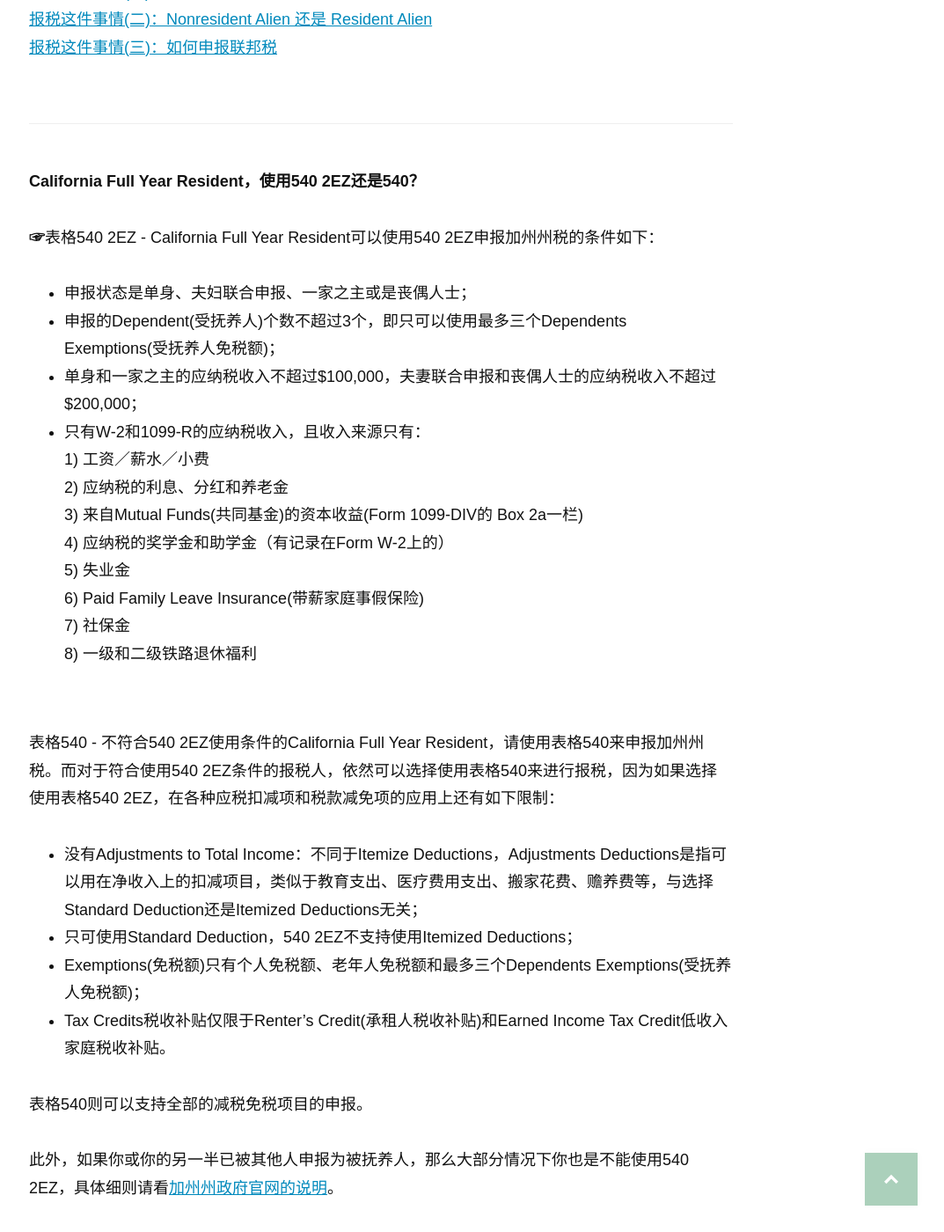
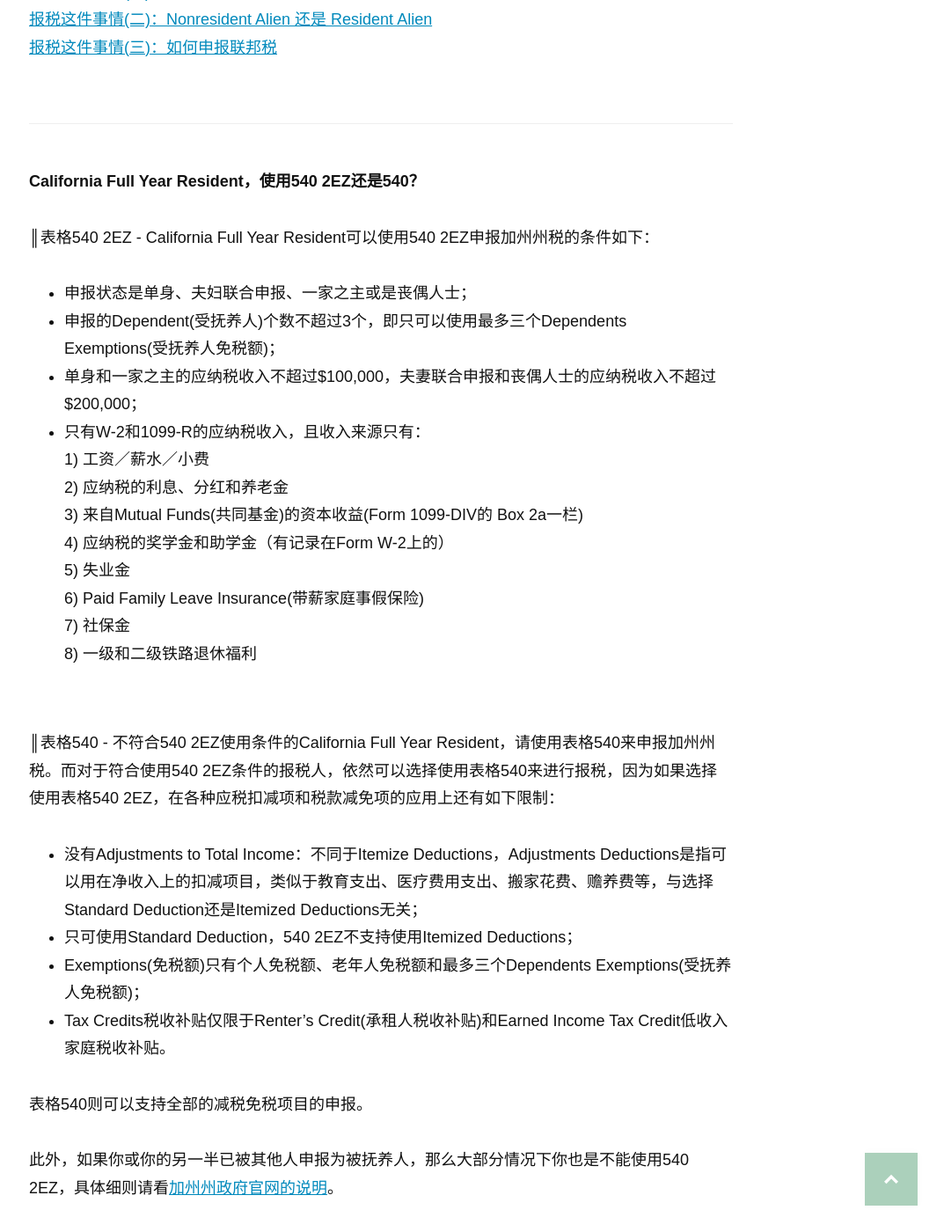
Before and after one commit to wolfwifee/wolfwifee.github.com, a Jekyll site: the page built from _posts/2016-03-20-how-to-file-a-state-tax-return.md, in a window 1280 px wide and 1400 px high, scrolled down 1032 px. Shown: the whole window at 88% size, without its empty margins (207-1280 px from the left). Built offline with Jekyll 4.4.1, drawn with Linux system fonts in a browser that asks for light colours; nearby versions of some CDN libraries; some web fonts are replaced; comment, search, counter and statistics services are not loaded.

```diff
--- a/_posts/2016-03-20-how-to-file-a-state-tax-return.md
+++ b/_posts/2016-03-20-how-to-file-a-state-tax-return.md
@@ -35,7 +35,7 @@ dateModified: 2016-03-20
 
 **California Full Year Resident，使用540 2EZ还是540？**
 
-**☞**表格540 2EZ - California Full Year Resident可以使用540 2EZ申报加州州税的条件如下：
+║表格540 2EZ - California Full Year Resident可以使用540 2EZ申报加州州税的条件如下：
 
 - 申报状态是单身、夫妇联合申报、一家之主或是丧偶人士；<br>
 - 申报的Dependent(受抚养人)个数不超过3个，即只可以使用最多三个Dependents Exemptions(受抚养人免税额)；<br>
@@ -52,7 +52,7 @@ dateModified: 2016-03-20
 
 <p style="margin-bottom:70px"></p>
 
-表格540 - 不符合540 2EZ使用条件的California Full Year Resident，请使用表格540来申报加州州税。而对于符合使用540 2EZ条件的报税人，依然可以选择使用表格540来进行报税，因为如果选择使用表格540 2EZ，在各种应税扣减项和税款减免项的应用上还有如下限制：
+║表格540 - 不符合540 2EZ使用条件的California Full Year Resident，请使用表格540来申报加州州税。而对于符合使用540 2EZ条件的报税人，依然可以选择使用表格540来进行报税，因为如果选择使用表格540 2EZ，在各种应税扣减项和税款减免项的应用上还有如下限制：
 
 - 没有Adjustments to Total Income：不同于Itemize Deductions，Adjustments Deductions是指可以用在净收入上的扣减项目，类似于教育支出、医疗费用支出、搬家花费、赡养费等，与选择Standard Deduction还是Itemized Deductions无关；<br>
 - 只可使用Standard Deduction，540 2EZ不支持使用Itemized Deductions；<br>
```
